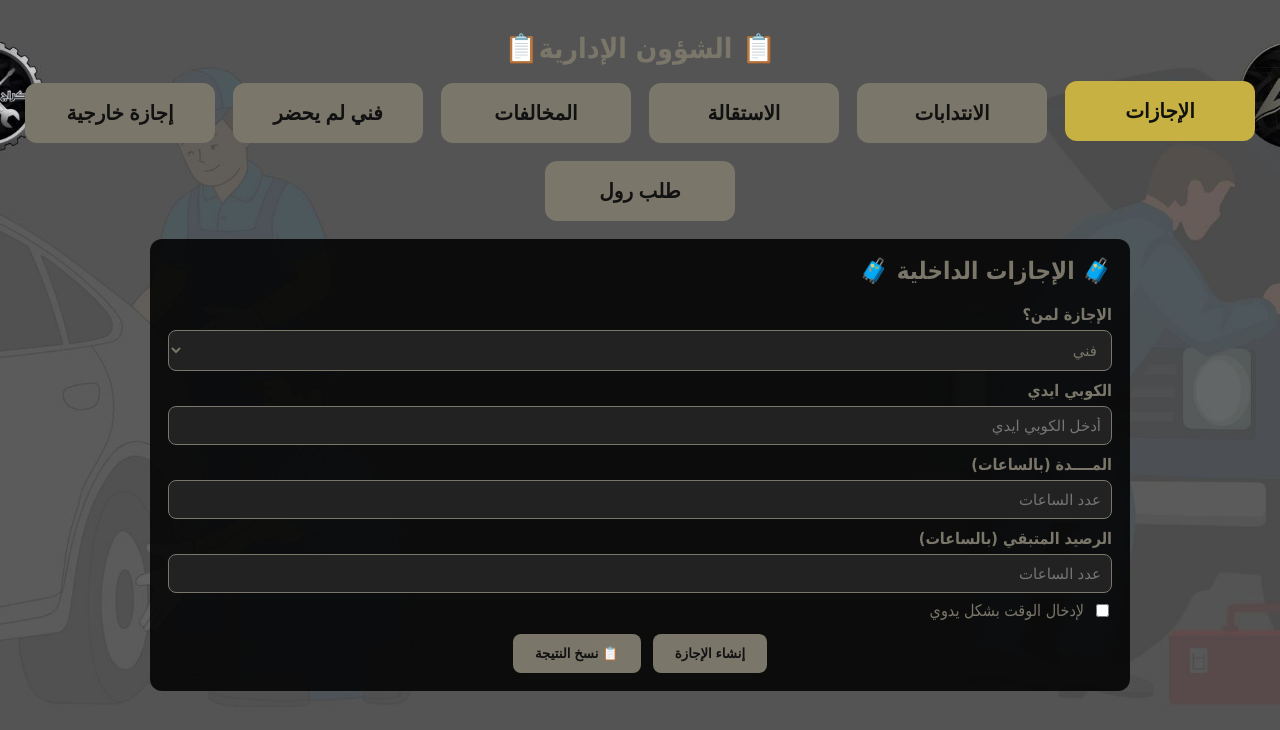
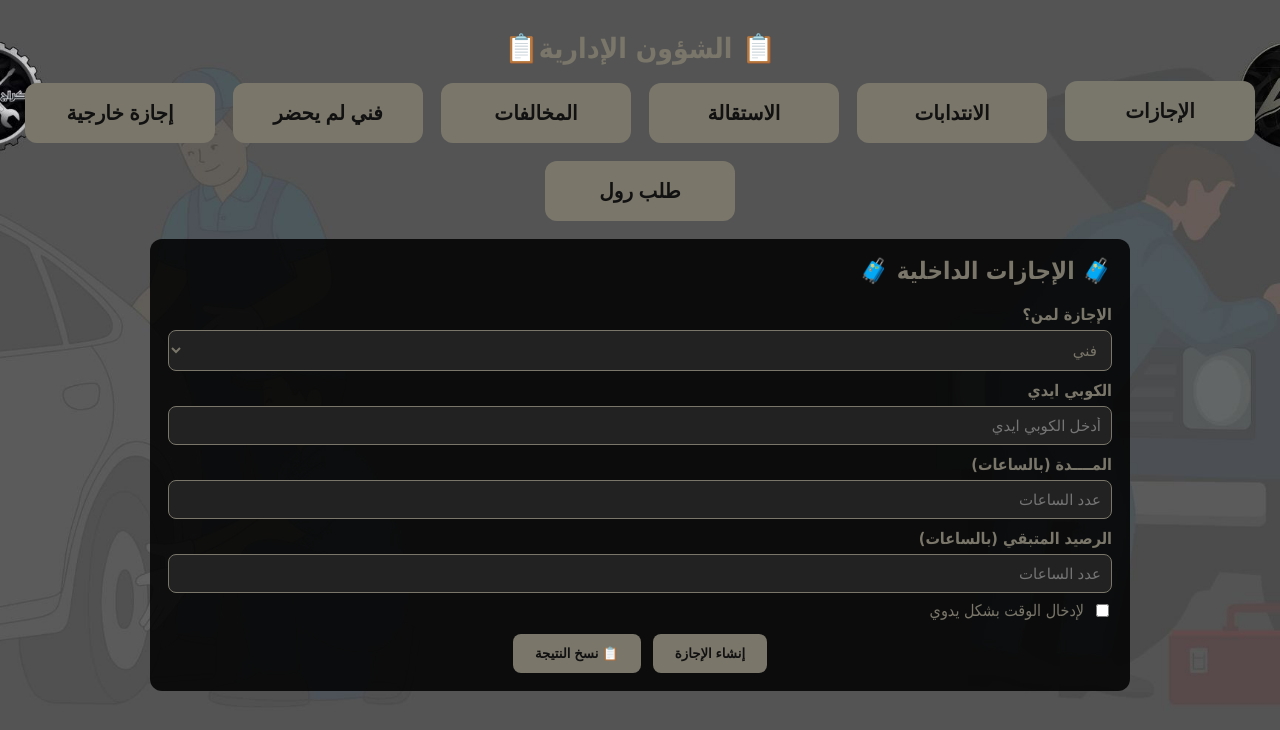
Before and after one commit to XRBSS/ATmechanic, a plain HTML site: page index.html in a window 1280 px wide. In both pictures the pointer is over the button "الإجازات". Drawn offline with Linux system fonts and the light colour scheme.

Commit message:
Update index.html

```diff
--- a/index.html
+++ b/index.html
@@ -28,7 +28,7 @@
     border:none; border-radius:12px; font-weight:bold; cursor:pointer;
     transition: transform .12s ease, background .12s ease; min-width:190px;
   }
-  .menu button:hover{ background:#c6b142; transform:translateY(-2px); }
+  .menu button:hover{ background:#79766b; transform:translateY(-2px); }
 
   .container{
     display:none; max-width:980px; margin: 12px auto; background: var(--panel-bg);
```
